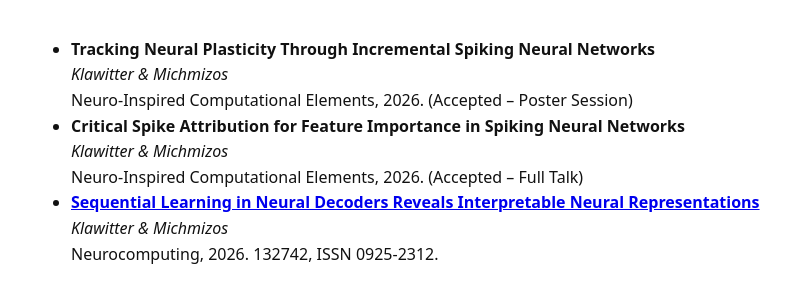
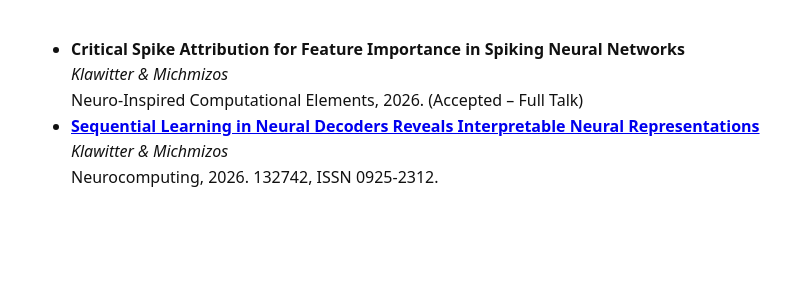
Before and after one commit to jackklawitter/jackklawitter.github.io, a plain HTML site: page publications.html in a window 1280 px wide. Shown: the part 128-430 px from the top of the page, without its empty margins (159-950 px from the left). Drawn offline with Linux system fonts and the light colour scheme.

Commit message:
Remove publication on neural plasticity
Removed a publication entry from the list.

```diff
--- a/publications.html
+++ b/publications.html
@@ -20,11 +20,6 @@
 
 <main>
   <ul class="publications">
-    <li>
-      <strong>Tracking Neural Plasticity Through Incremental Spiking Neural Networks</strong><br>
-      <em>Klawitter &amp; Michmizos</em><br>
-      Neuro-Inspired Computational Elements, 2026. (Accepted – Poster Session)
-    </li>
 
     <li>
       <strong>Critical Spike Attribution for Feature Importance in Spiking Neural Networks</strong><br>
```
